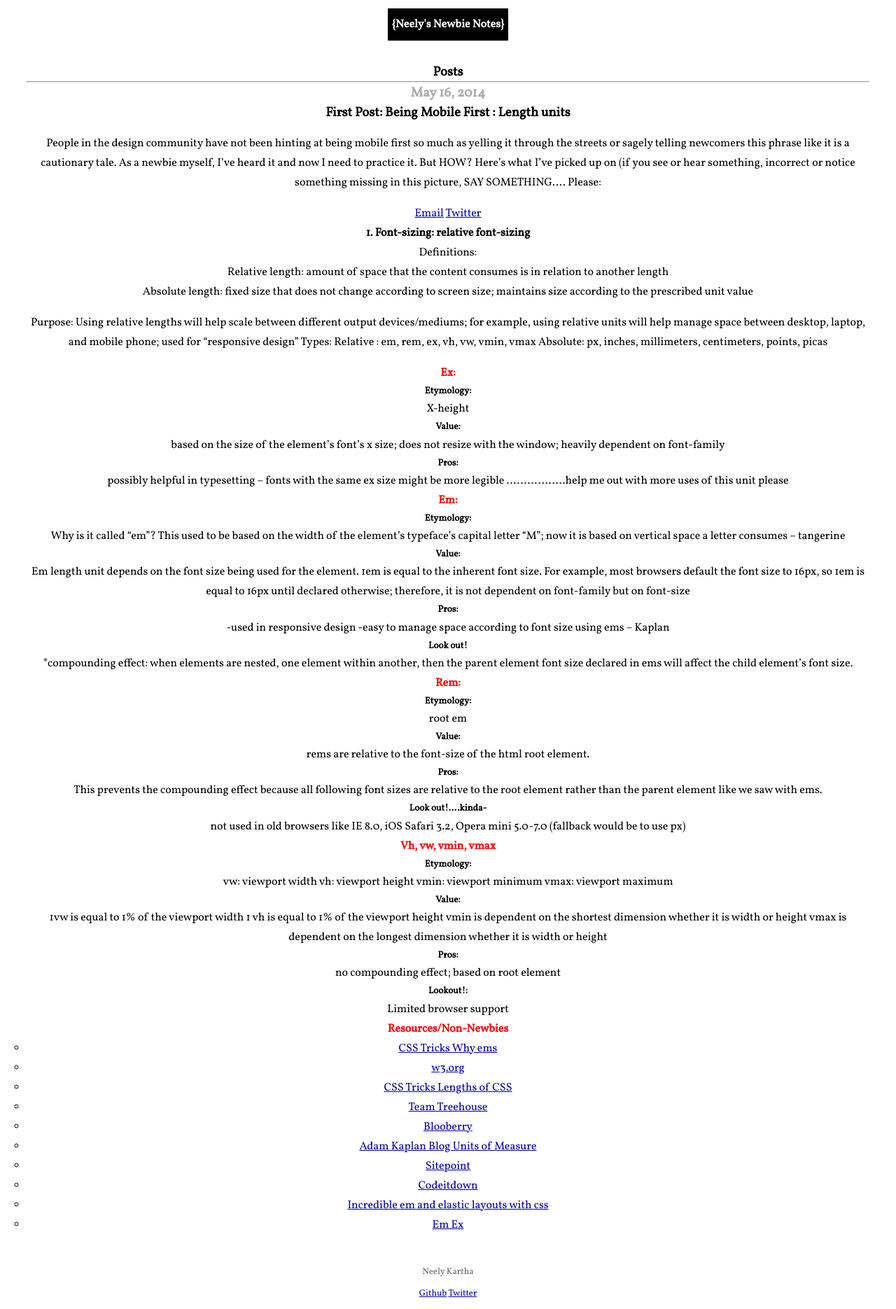
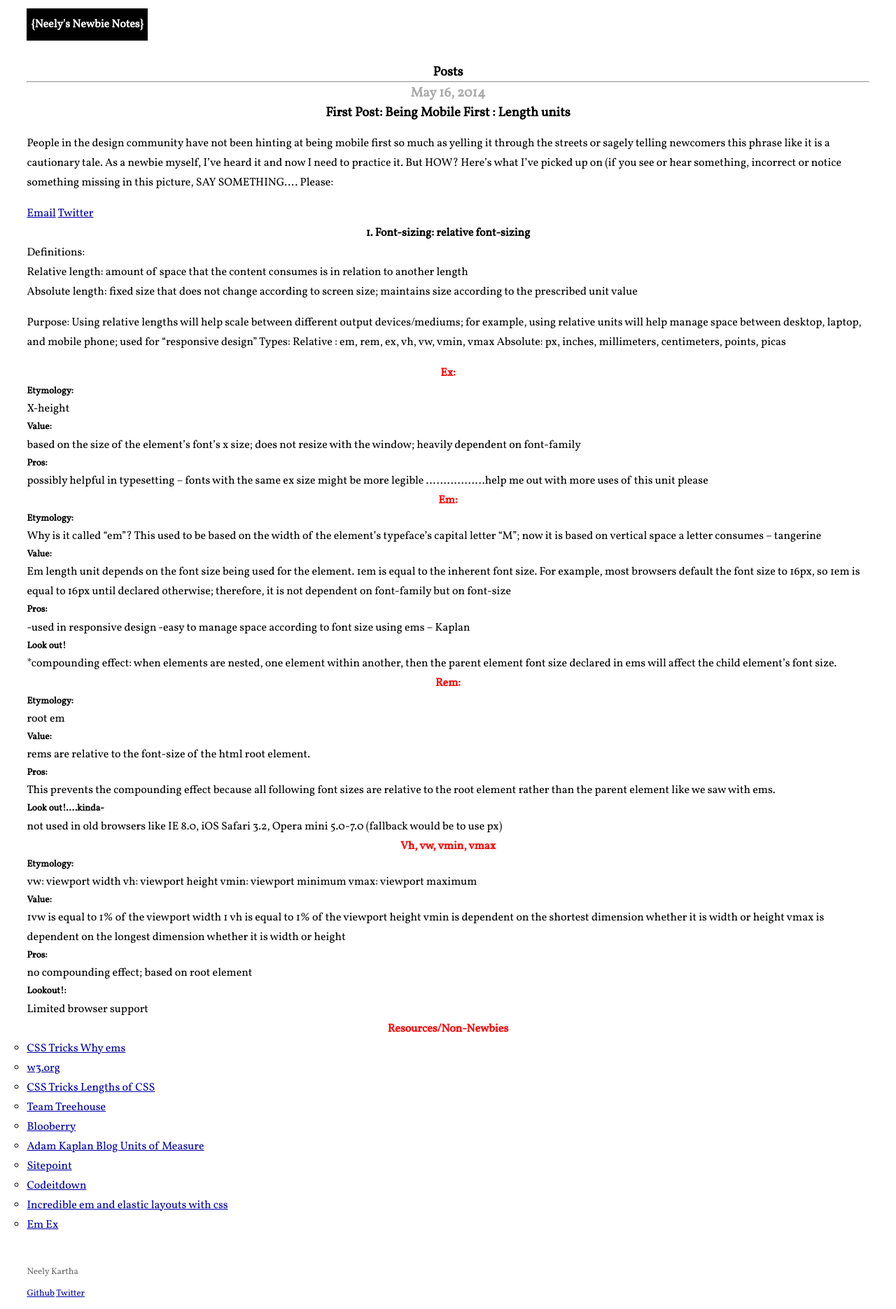
Before and after one commit to nkartha2/nkartha2.github.io, a Jekyll site: the page index.html, which Jekyll copies as it is, in a window 1280 px wide. Shown: the whole page at 70% size. Built offline with Jekyll 4.4.1, drawn with Linux system fonts in a browser that asks for light colours; Markdown is read by kramdown in place of the engine named in the settings.

Commit message:
Corrected center alignment

```diff
--- a/css/main.css
+++ b/css/main.css
@@ -16,8 +16,8 @@ html, body {
 body {
   font-family: 'Vollkorn', serif;
   margin: 0 3% 0;
-  text-align: center;
-}
+/*  text-align: center;
+*/}
 
 h1{color: white;
   font-size: 1rem;
@@ -28,8 +28,8 @@ h1{color: white;
      }
 
 
-/*h1, h2, h3, h4, h6{
-  text-align: center;}*/
+h1, h2, h3, h4, h6{
+  text-align: center;}
 
 h6{color:red;
     font-size: 1rem;}
```
Also changed, not shown: 1 other file.
